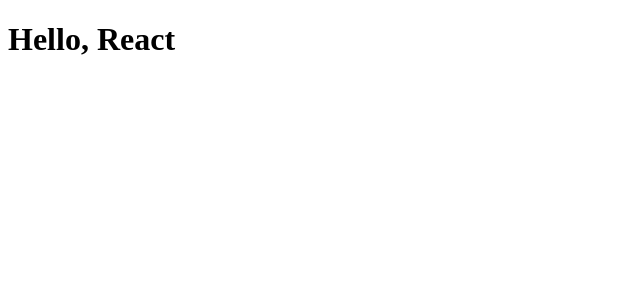
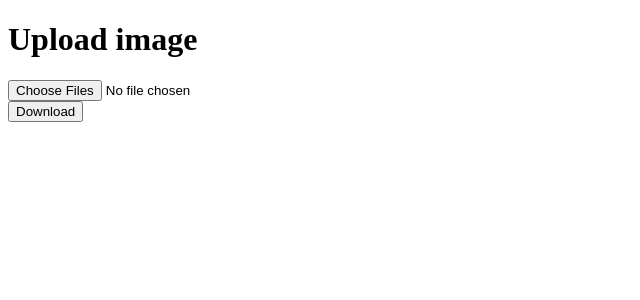
Before and after one commit to Hattori-1104/kadai-box, a React (Vite) app in the folder apps/web/: page / in a window 1280 px wide. Shown: the top 300 px of the page, without its empty margins (0-640 px from the left). Built offline with nearby package versions, Linux system fonts and the light colour scheme.

Commit message:
簡単なpdf化成功、非同期処理に問題あり

```diff
--- a/apps/web/package.json
+++ b/apps/web/package.json
@@ -9,6 +9,7 @@
     "preview": "vite preview"
   },
   "dependencies": {
+    "jspdf": "^4.2.1",
     "react": "^19.0.0",
     "react-dom": "^19.0.0"
   },
--- a/apps/web/src/App.tsx
+++ b/apps/web/src/App.tsx
@@ -1,3 +1,123 @@
+import jsPDF from "jspdf"
+import { type ChangeEvent, useState } from "react"
+
+type ImageData = {
+  dataUrl: Base64URLString
+  name: string
+  width: number
+  height: number
+}
+
+const A4WIDTH = 210
+const A4HEIGHT = 297
+
 export default function App() {
-  return <h1>Hello, React</h1>
+  const [imageDataArray, setImageDataArray] = useState<ImageData[]>([])
+
+  const handleInputFile = (e: ChangeEvent<HTMLInputElement>) => {
+    const files = e.target.files
+    if (!files) {
+      return
+    }
+
+    const fileArray = Array.from(files)
+
+    setImageDataArray([])
+    for (const file of fileArray) {
+      const reader = new FileReader()
+      reader.onloadend = () => {
+        const dataUrl = reader.result
+        if (typeof dataUrl !== "string") {
+          return
+        }
+        const img = new Image()
+        img.src = dataUrl
+        const imageData: ImageData = {
+          dataUrl,
+          name: file.name,
+          width: img.width,
+          height: img.height,
+        }
+
+        setImageDataArray((prev) => [...prev, imageData])
+      }
+      reader.readAsDataURL(file)
+    }
+  }
+
+  const handleDownload = () => {
+    const doc = new jsPDF({
+      orientation: "portrait",
+      unit: "mm",
+      format: "a4",
+    })
+
+    const canvas = document.createElement("canvas")
+    const ctx = canvas.getContext("2d")
+    if (!ctx) return
+
+    for (const imageData of imageDataArray) {
+      console.log(imageData)
+      const padding = 10
+
+      const pdfWidthAvailable = doc.internal.pageSize.getWidth() - padding * 2
+      const pdfHeightAvailable = doc.internal.pageSize.getHeight() - padding * 2
+      const pdfAspectRatio = pdfWidthAvailable / pdfHeightAvailable
+
+      const imageWidth = imageData.width
+      const imageHeight = imageData.height
+      const imageAspectRatio = imageWidth / imageHeight
+
+      let imageWidthInPage: number
+      let imageHeightInPage: number
+      if (pdfAspectRatio < imageAspectRatio) {
+        const scale = pdfWidthAvailable / imageWidth
+        imageWidthInPage = imageWidth * scale
+        imageHeightInPage = imageHeight * scale
+      } else {
+        const scale = pdfHeightAvailable / imageHeight
+        imageWidthInPage = imageHeight * scale
+        imageHeightInPage = imageHeight * scale
+      }
+
+      // console.log({ imageWidth, imageHeight })
+      canvas.width = imageWidth
+      canvas.height = imageHeight
+      const image = new Image()
+      image.src = imageData.dataUrl
+      ctx.drawImage(image, 0, 0)
+
+      doc.addImage(
+        canvas,
+        "JPEG",
+        padding,
+        padding,
+        imageWidthInPage,
+        imageHeightInPage,
+      )
+      doc.addPage()
+    }
+    doc.save("result.pdf")
+  }
+  return (
+    <div>
+      <h1>Upload image</h1>
+      <input
+        type="file"
+        multiple
+        accept="image/jpeg, image/png"
+        onChange={handleInputFile}
+      />
+      <div>
+        {imageDataArray.map((image) => (
+          <div key={image.name}>
+            <img src={image.dataUrl} alt="" />
+          </div>
+        ))}
+      </div>
+      <button type="button" onClick={handleDownload}>
+        Download
+      </button>
+    </div>
+  )
 }
```
Also changed, not shown: 1 other file (tests, documents, lock files or other folders).
